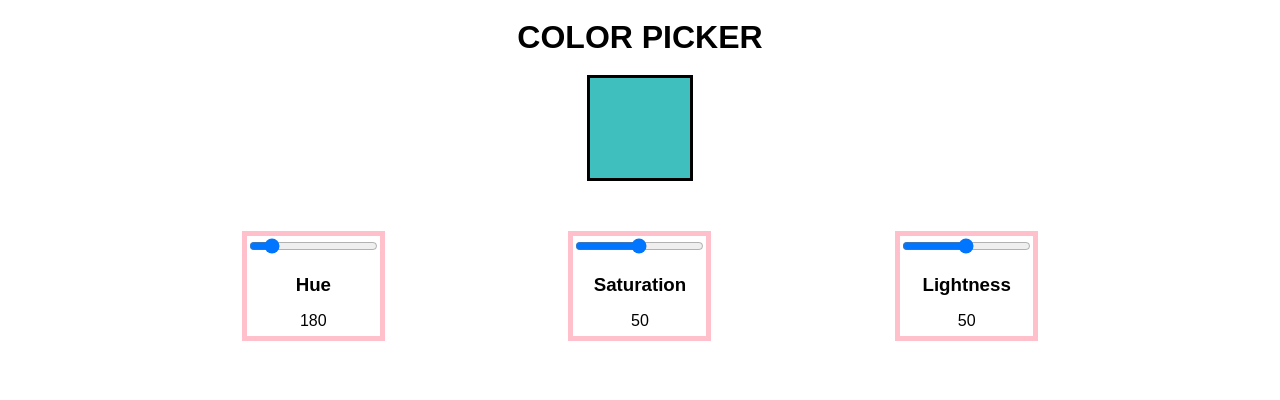
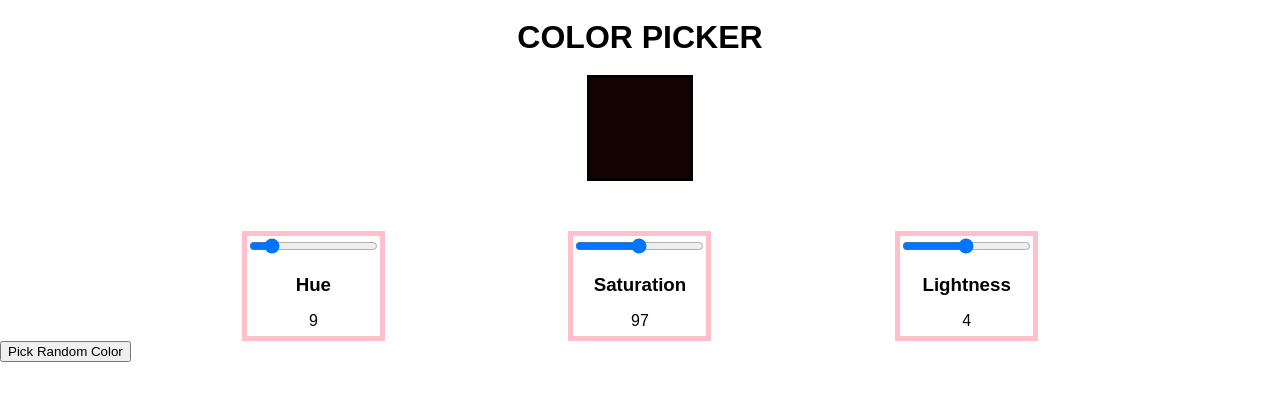
Before and after one commit to dawnribeiro/color-picker, a React (Create React App) app: page / in a window 1280 px wide. Shown: the top 400 px of the page. Built offline with nearby package versions, Linux system fonts and the light colour scheme.

Commit message:
added random

```diff
--- a/src/components/Sliders.js
+++ b/src/components/Sliders.js
@@ -6,14 +6,17 @@ class Sliders extends Component {
     saturation: 50,
     lightness: 50
   }
+  randomColor = () => {
+    this.setState({
+      hue: Math.ceil(Math.random() * 360),
+      saturation: Math.ceil(Math.random() * 100),
+      lightness: Math.ceil(Math.random() * 100)
+    })
+  }
 
-  // componentDidMount() {
-  //   style = {
-  //     backgroundColor: `hsl(${this.state.hue},${this.state.saturation}%,${
-  //       this.state.lightness
-  //     }%)`
-  //   }
-  // }
+  componentDidMount() {
+    this.randomColor()
+  }
 
   hueChange = event => {
     // get the current value of the hue slider
@@ -82,6 +85,9 @@ class Sliders extends Component {
             <p>{this.state.lightness}</p>
           </div>
         </section>
+        <div>
+          <button onClick={this.randomColor}>Pick Random Color</button>
+        </div>
       </>
     )
   }
```
Also changed, not shown: package.json (+5 -3 lines), src/components/Button.js (added, +21 -0 lines).
